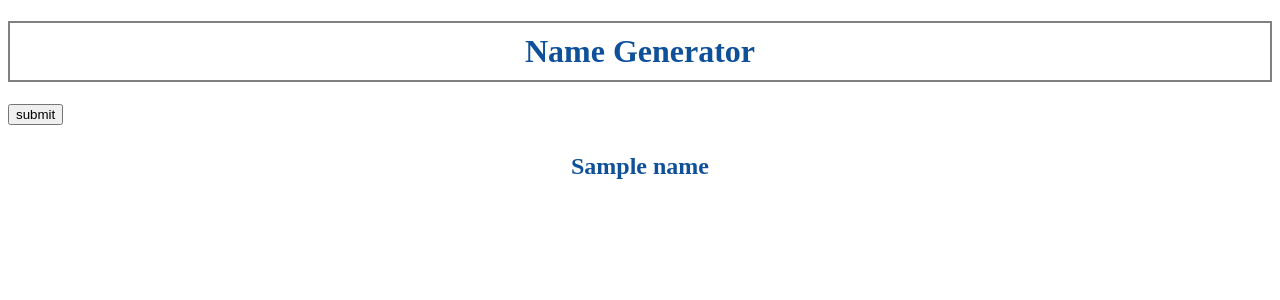
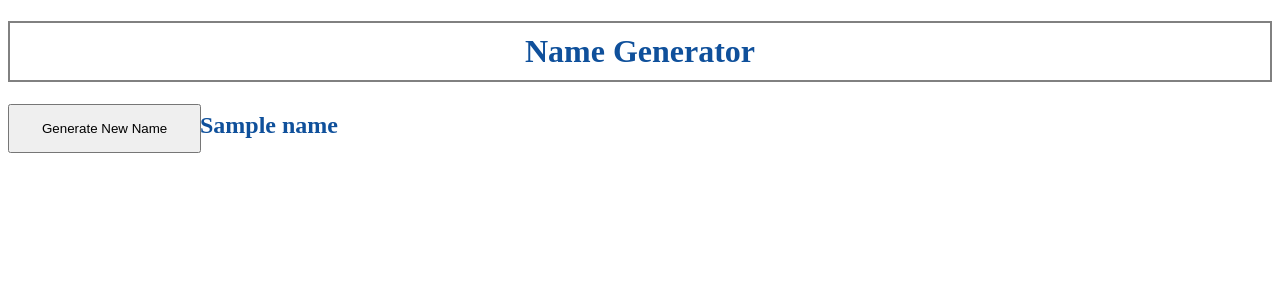
Before and after one commit to OscarGreen03/bigmoneyalts, a Flask app: template templates/namegen.html in a window 1280 px wide. Shown: the top 300 px of the page. Run offline with Flask 2, Linux system fonts and the light colour scheme; the template is opened without the code that fills it: most values are stand-ins (such as "Sample title", 1, 10 or a date in 2020).

Commit message:
Big money v2 be like

```diff
--- a/app.py
+++ b/app.py
@@ -12,8 +12,4 @@ def initial():
 
     if request.method == 'POST':
         name = bigalt[randint(0,len(bigalt))-1] + cashalt[randint(0,len(cashalt))-1]
-        print(name)
-
-
-
     return render_template('namegen.html', name = name)
--- a/static/css/style.css
+++ b/static/css/style.css
@@ -6,6 +6,15 @@ h1 {
 }
 h2{
     color: #0f509b;
+    position:relative;
+    text-align:left;
+    padding: 8px;
+    padding-left:8em;
+}
+.epic-button{
+    position: absolute;
     text-align:center;
-    padding: 8px;
+    padding: 15px 32px;
+    text-decoration:black;
+
 }
--- a/templates/namegen.html
+++ b/templates/namegen.html
@@ -4,7 +4,7 @@
 <form action="http://127.0.0.2:1234/" method="post">
 
 
-    <p><input type = "submit" value = "submit" /></p>
+    <p><input type = "submit" value = "Generate New Name" class="epic-button"/></p>
     <h2>{{name}}</h2
 </form>
 
```
